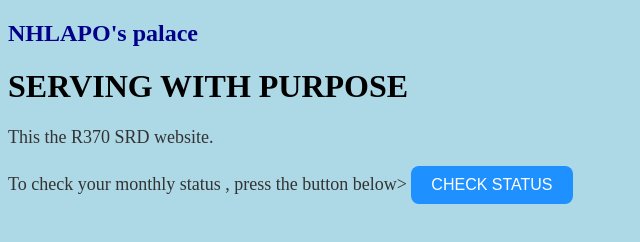
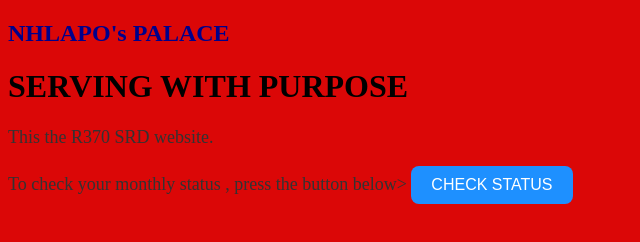
Before and after one commit to villarsa012/mywebsite, a plain HTML site: page index.html in a window 1280 px wide. Shown: the whole page, without its empty margins (0-640 px from the left). Drawn offline with Linux system fonts and the light colour scheme.

Commit message:
index.html

```diff
--- a/index.html
+++ b/index.html
@@ -1,11 +1,11 @@
 <!DOCTYPE html>
 <html>
 <head>
-  <title>VILLA'S PALACE</title>
+  <title>370SRD Status check</title>
 
   <style>
     body {
-      background-color: #ADD8E6;   /*blue backgr>
+      background-color: #db0707;   /*blue backgr>
       font-family: Arial, sans-serif;
       text-align: center;
     }
@@ -36,7 +36,7 @@
 
 <body>
 
-  <h2>NHLAPO's palace</h2>
+  <h2>NHLAPO's PALACE</h2>
   <h1>SERVING WITH PURPOSE</h1>
 
   <p>This the R370 SRD website.</p>
```
